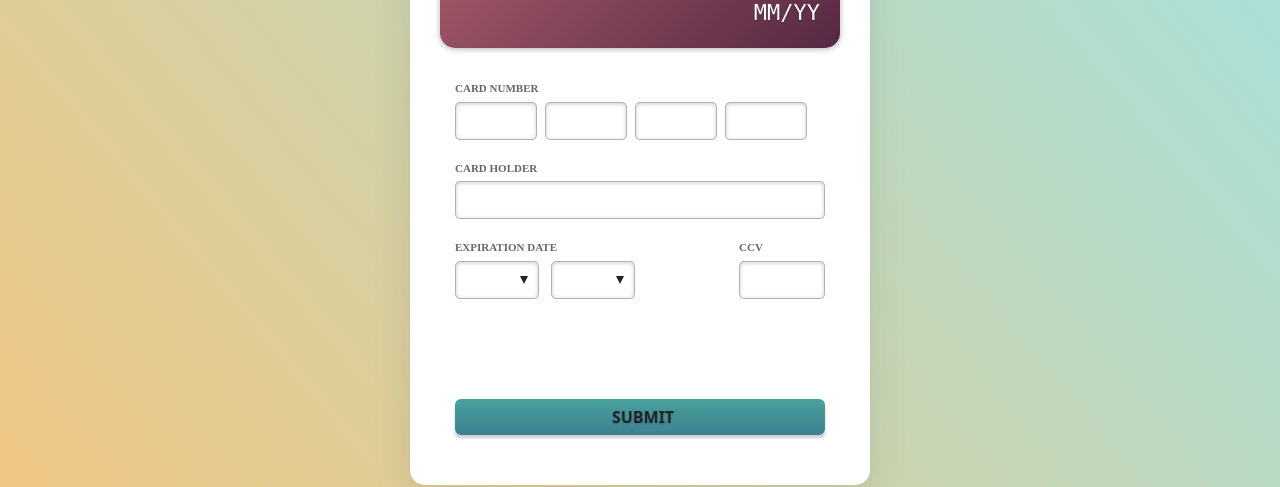
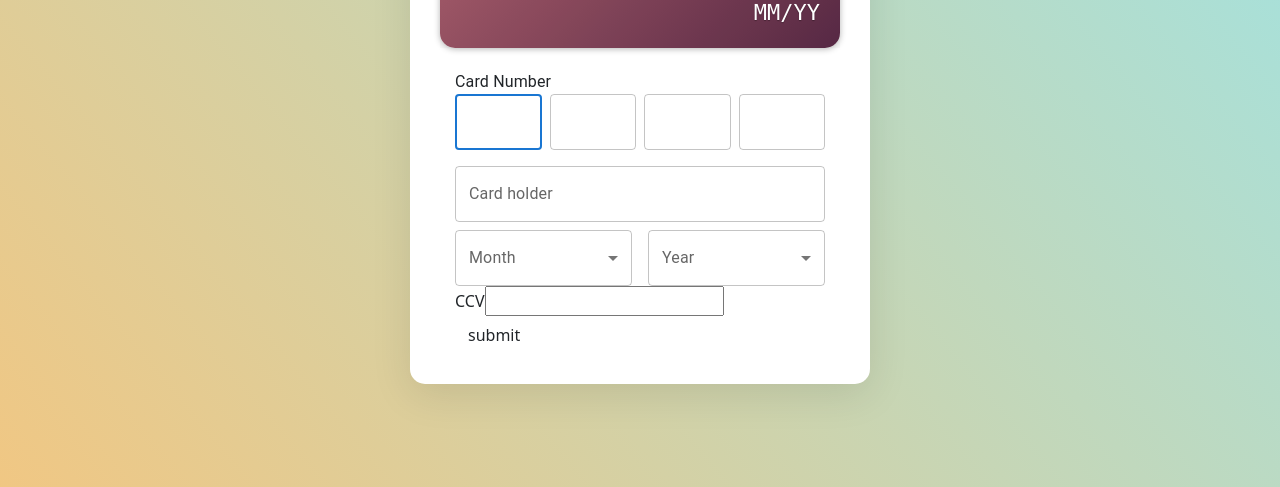
Before and after one commit to gabyfersan/credit-card, a React (Vite) app: page / in a window 1280 px wide. Shown: the part 240-727 px from the top of the page. Built offline with nearby package versions, Linux system fonts and the light colour scheme; grey boxes are pictures that could not be loaded.

Commit message:
First commit for MUI GUI

```diff
--- a/package.json
+++ b/package.json
@@ -10,6 +10,9 @@
         "test": "vitest"
     },
     "dependencies": {
+        "@emotion/react": "^11.11.4",
+        "@emotion/styled": "^11.11.5",
+        "@mui/material": "^5.15.21",
         "bootstrap": "^5.3.3",
         "react": "^18.2.0",
         "react-bootstrap": "^2.10.3",
@@ -19,7 +22,7 @@
         "@types/react": "^18.0.28",
         "@types/react-dom": "^18.0.11",
         "@vitejs/plugin-react": "^3.1.0",
-        "typescript": "^4.9.3",
+        "typescript": "^5.5.2",
         "vite": "^4.2.0",
         "vitest": "^0.29.7"
     }
--- a/src/credit-card/components/CardHolderInputField.tsx
+++ b/src/credit-card/components/CardHolderInputField.tsx
@@ -1,3 +1,6 @@
+import React from "react";
+import { TextField } from "@mui/material";
+
 interface CardHolderInputFieldProps {
   cardName: string;
   setCardName: (value: string) => void;
@@ -6,13 +9,13 @@ interface CardHolderInputFieldProps {
 export const CardHolderInputField: React.FC<
   CardHolderInputFieldProps
 > = ({ cardName, setCardName }) => (
-  <fieldset>
-    <label htmlFor="card-holder">Card holder</label>
-    <input
-      type="text"
-      id="card-holder"
+  <div>
+    <TextField
+      label="Card holder"
+      fullWidth
       value={cardName}
       onChange={(event) => setCardName(event.target.value)}
+      margin="normal"
     />
-  </fieldset>
+  </div>
 );
--- a/src/credit-card/components/CardNumberInputField.tsx
+++ b/src/credit-card/components/CardNumberInputField.tsx
@@ -1,3 +1,5 @@
+import React from "react";
+import { TextField, Box, Typography } from "@mui/material";
 import { extractOnlyNumbers } from "../../utils/utils";
 
 interface CardNumberInputFieldProps {
@@ -24,7 +26,7 @@ export const CardNumberInputField: React.FC<
     }
     const numberToAdd = parseInt(event.key);
     let subArray;
-    //True if any of the first three input fields is in focus and full of numbers, => change focus to next input field
+    // True if any of the first three input fields is in focus and full of numbers, => change focus to next input field
     if (
       extractOnlyNumbers(cardNumArray, newIndex).length === 4 &&
       newIndex < 3 &&
@@ -33,7 +35,7 @@ export const CardNumberInputField: React.FC<
       newIndex += 1;
       inputRefs.current[newIndex]?.focus();
     }
-    //True if any of the last three input fields is in focus, empty, and the user presses backspace = change focus to previous input field
+    // True if any of the last three input fields is in focus, empty, and the user presses backspace = change focus to previous input field
     if (
       extractOnlyNumbers(cardNumArray, newIndex).length === 0 &&
       newIndex > 0 &&
@@ -63,21 +65,23 @@ export const CardNumberInputField: React.FC<
   };
 
   return (
-    <fieldset>
-      <label htmlFor="card-number">Card Number</label>
+    <Box>
+      <Typography component="legend">Card Number</Typography>
+      <Box display="flex" gap={1}>
         {[0, 1, 2, 3].map((index) => (
-        <input
+          <TextField
             key={index}
             type="text"
             id={`card-number-${index}`}
-          className="input-cart-number"
-          maxLength={4}
-          ref={(el) => (inputRefs.current[index] = el)}
+            inputProps={{ maxLength: 4 }}
+            inputRef={(el) => (inputRefs.current[index] = el)}
             onKeyUp={(e) => handleKeyUp(e, index)}
             value={extractOnlyNumbers(cardNumArray, index).join("")}
             onChange={() => {}} // Adding empty onChange to suppress the warning
+            variant="outlined"
           />
         ))}
-    </fieldset>
+      </Box>
+    </Box>
   );
 };
--- a/src/credit-card/components/ExpirationSelectInputField.tsx
+++ b/src/credit-card/components/ExpirationSelectInputField.tsx
@@ -1,3 +1,12 @@
+import React from "react";
+import {
+  FormControl,
+  InputLabel,
+  MenuItem,
+  Select,
+  Grid,
+} from "@mui/material";
+
 interface ExpirationSelectInputFieldProps {
   expMonth: string;
   setExpMonth: (value: string) => void;
@@ -8,35 +17,50 @@ interface ExpirationSelectInputFieldProps {
 export const ExpirationSelectInputField: React.FC<
   ExpirationSelectInputFieldProps
 > = ({ expMonth, setExpMonth, expYear, setExpYear }) => (
-  <fieldset className="fieldset-expiration">
-    <label htmlFor="card-expiration-month">Expiration date</label>
-    <div className="select">
-      <select
+  <Grid container spacing={2} className="fieldset-expiration">
+    <Grid item xs={6}>
+      <FormControl fullWidth>
+        <InputLabel id="card-expiration-month-label">
+          Month
+        </InputLabel>
+        <Select
+          labelId="card-expiration-month-label"
           id="card-expiration-month"
           value={expMonth}
+          label="Month"
           onChange={(event) => setExpMonth(event.target.value)}
         >
-        <option value=""></option>
+          <MenuItem value="">
+            <em>None</em>
+          </MenuItem>
           {Array.from({ length: 12 }, (_, i) => (
-          <option key={i} value={String(i + 1).padStart(2, "0")}>
+            <MenuItem key={i} value={String(i + 1).padStart(2, "0")}>
               {String(i + 1).padStart(2, "0")}
-          </option>
+            </MenuItem>
           ))}
-      </select>
-    </div>
-    <div className="select">
-      <select
+        </Select>
+      </FormControl>
+    </Grid>
+    <Grid item xs={6}>
+      <FormControl fullWidth>
+        <InputLabel id="card-expiration-year-label">Year</InputLabel>
+        <Select
+          labelId="card-expiration-year-label"
           id="card-expiration-year"
           value={expYear}
+          label="Year"
           onChange={(event) => setExpYear(event.target.value)}
         >
-        <option value=""></option>
+          <MenuItem value="">
+            <em>None</em>
+          </MenuItem>
           {Array.from({ length: 10 }, (_, i) => (
-          <option key={i} value={String(2024 + i).slice(2, 4)}>
+            <MenuItem key={i} value={String(2024 + i).slice(2, 4)}>
               {2024 + i}
-          </option>
+            </MenuItem>
           ))}
-      </select>
-    </div>
-  </fieldset>
+        </Select>
+      </FormControl>
+    </Grid>
+  </Grid>
 );
--- a/src/credit-card/style.css
+++ b/src/credit-card/style.css
@@ -1,4 +1,4 @@
-.checkout {
+ .checkout {
   margin: 150px auto 30px;
   position: relative;
   width: 460px;
@@ -7,131 +7,3 @@
   padding: 160px 45px 30px;
   box-shadow: 0 10px 40px rgba(0, 0, 0, 0.1);
 }
-
-.btn {
-  display: block;
-  background: #bded7d;
-  color: white;
-  text-decoration: none;
-  margin: 20px 0;
-  padding: 15px 15px;
-  border-radius: 5px;
-  position: relative;
-}
-.btn::after {
-  content: '';
-  position: absolute;
-  z-index: 1;
-  top: 0;
-  left: 0;
-  width: 100%;
-  height: 100%;
-  transition: all 0.2s ease-in-out;
-  box-shadow: inset 0 3px 0 rgba(0, 0, 0, 0), 0 3px 3px rgba(0, 0, 0, 0.2);
-  border-radius: 5px;
-}
-.btn:hover::after {
-  background: rgba(0, 0, 0, 0.1);
-  box-shadow: inset 0 3px 0 rgba(0, 0, 0, 0.2);
-}
-
-/*--------------------
-Form
---------------------*/
-.form fieldset {
-  border: none;
-  padding: 0;
-  padding: 10px 0;
-  position: relative;
-  clear: both;
-}
-.form fieldset.fieldset-expiration {
-  float: left;
-  width: 60%;
-}
-.form fieldset.fieldset-expiration .select {
-  width: 84px;
-  margin-right: 12px;
-  float: left;
-}
-.form fieldset.fieldset-ccv {
-  clear: none;
-  float: right;
-  width: 86px;
-}
-.form fieldset label {
-  display: block;
-  text-transform: uppercase;
-  font-size: 11px;
-  color: rgba(0, 0, 0, 0.6);
-  margin-bottom: 5px;
-  font-weight: bold;
-  font-family: Inconsolata;
-}
-.form fieldset input,
-.form fieldset .select {
-  width: 100%;
-  height: 38px;
-  color: #333333;
-  padding: 10px;
-  border-radius: 5px;
-  font-size: 15px;
-  outline: none !important;
-  border: 1px solid rgba(0, 0, 0, 0.3);
-  box-shadow: inset 0 1px 4px rgba(0, 0, 0, 0.2);
-}
-.form fieldset input.input-cart-number,
-.form fieldset .select.input-cart-number {
-  width: 82px;
-  display: inline-block;
-  margin-right: 8px;
-}
-.form fieldset input.input-cart-number:last-child,
-.form fieldset .select.input-cart-number:last-child {
-  margin-right: 0;
-}
-.form fieldset .select {
-  position: relative;
-}
-.form fieldset .select::after {
-  content: '';
-  border-top: 8px solid #222;
-  border-left: 4px solid transparent;
-  border-right: 4px solid transparent;
-  position: absolute;
-  z-index: 2;
-  top: 14px;
-  right: 10px;
-  pointer-events: none;
-}
-.form fieldset .select select {
-  -webkit-appearance: none;
-  -moz-appearance: none;
-  appearance: none;
-  position: absolute;
-  padding: 0;
-  border: none;
-  width: 100%;
-  outline: none !important;
-  top: 6px;
-  left: 6px;
-  background: none;
-}
-.form fieldset .select select :-moz-focusring {
-  color: transparent;
-  text-shadow: 0 0 0 #000;
-}
-.form button {
-  width: 100%;
-  outline: none !important;
-  background: linear-gradient(180deg, #49a09b, #3d8291);
-  text-transform: uppercase;
-  font-weight: bold;
-  border: none;
-  box-shadow: none;
-  text-shadow: 0 1px 2px rgba(0, 0, 0, 0.2);
-  margin-top: 90px;
-}
-.form button .fa {
-  margin-right: 6px;
-}
```
Also changed, not shown: src/credit-card/components/CreditCardForm.tsx (added, +66 -0 lines), 1 other file (tests, documents, lock files or other folders). Lines whose indentation alone changed are shown as unchanged.
